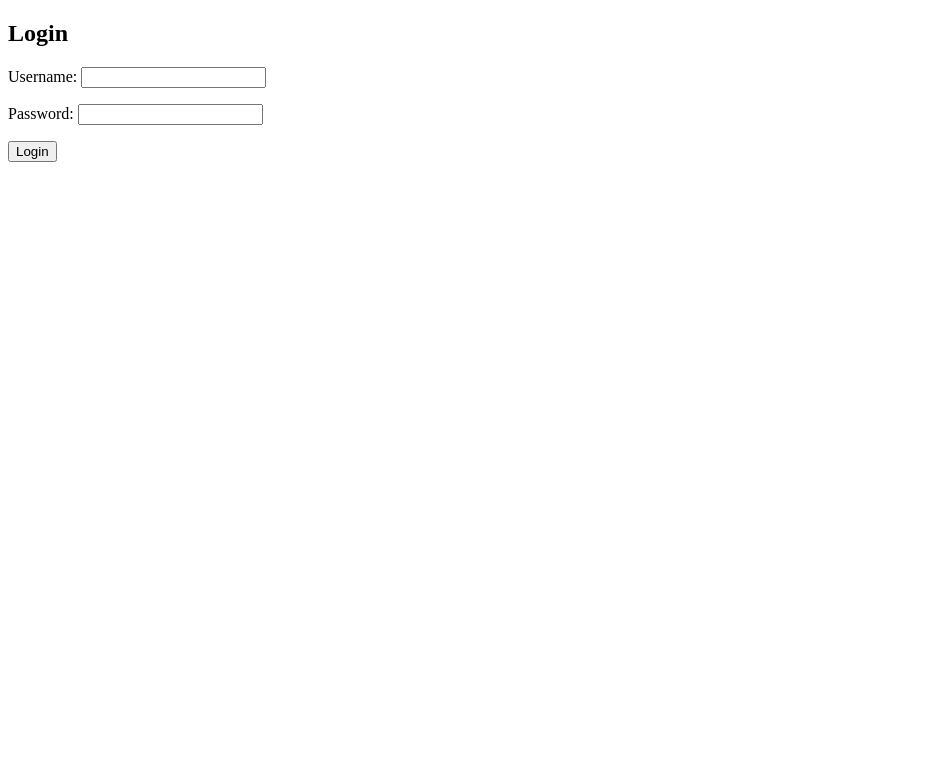
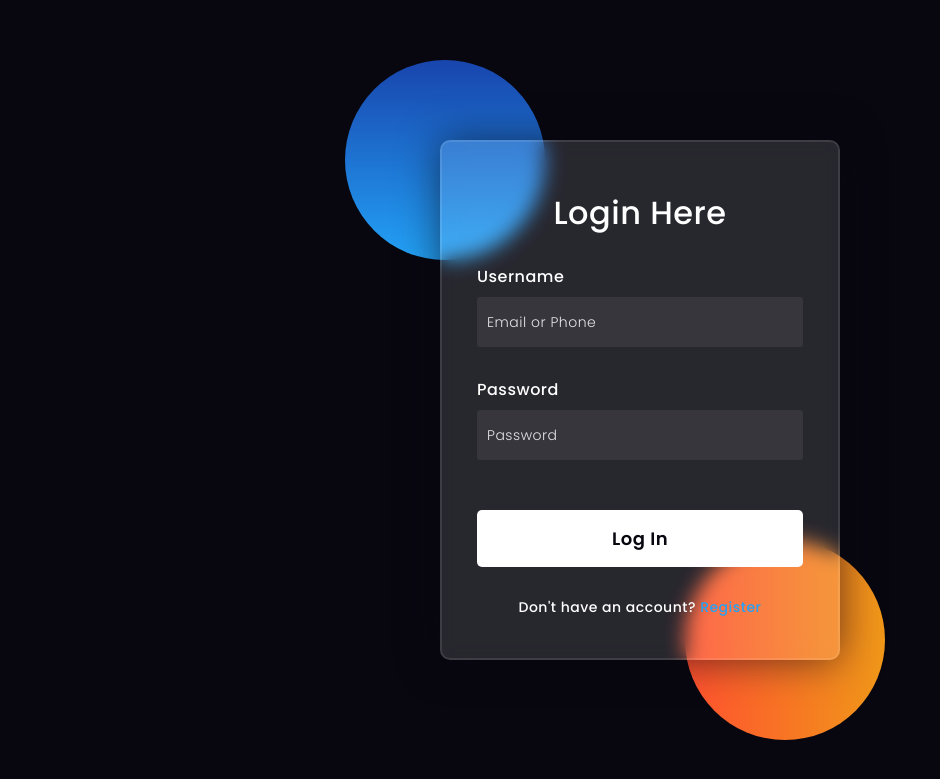
Before and after one commit to imadelghadaoui/warden-website, a Django app: page /accounts/login/ in a window 1280 px wide. Shown: the top 779 px of the page, without its empty margins (0-940 px from the left). Run offline with Django 5.2, Linux system fonts and the light colour scheme.

Commit message:
modify registration and login pages

```diff
--- a/accounts/forms.py
+++ b/accounts/forms.py
@@ -1,6 +1,15 @@
 # accounts/forms.py
 from django import forms
+from django.contrib.auth.models import User
 
 class LoginForm(forms.Form):
     username = forms.CharField(label="Username")
     password = forms.CharField(label="Password", widget=forms.PasswordInput)
+
+# forms.py
+from django.contrib.auth.forms import UserCreationForm
+
+class RegistrationForm(UserCreationForm):
+    class Meta:
+        model = User
+        fields = ['username', 'password1', 'password2']  # Add any additional fields as needed
--- a/accounts/templates/accounts/login.html
+++ b/accounts/templates/accounts/login.html
@@ -1,17 +1,140 @@
-<!-- accounts/templates/accounts/login.html -->
 <!DOCTYPE html>
 <html lang="en">
 <head>
-    <meta charset="UTF-8">
-    <meta name="viewport" content="width=device-width, initial-scale=1.0">
-    <title>Login</title>
+    <title>Glassmorphism login Form Tutorial in html css</title>
+
+    <link rel="preconnect" href="https://fonts.gstatic.com">
+    <link rel="stylesheet" href="https://cdnjs.cloudflare.com/ajax/libs/font-awesome/5.15.4/css/all.min.css">
+    <link href="https://fonts.googleapis.com/css2?family=Poppins:wght@300;500;600&display=swap" rel="stylesheet">
+    <style media="screen">
+        *,
+        *:before,
+        *:after{
+            padding: 0;
+            margin: 0;
+            box-sizing: border-box;
+        }
+        body{
+            background-color: #080710;
+        }
+        .background{
+            width: 430px;
+            height: 520px;
+            position: absolute;
+            transform: translate(-50%,-50%);
+            left: 50%;
+            top: 50%;
+        }
+        .background .shape{
+            height: 200px;
+            width: 200px;
+            position: absolute;
+            border-radius: 50%;
+        }
+        .shape:first-child{
+            background: linear-gradient(
+                #1845ad,
+                #23a2f6
+            );
+            left: -80px;
+            top: -80px;
+        }
+        .shape:last-child{
+            background: linear-gradient(
+                to right,
+                #ff512f,
+                #f09819
+            );
+            right: -30px;
+            bottom: -80px;
+        }
+        form{
+            height: 520px;
+            width: 400px;
+            background-color: rgba(255,255,255,0.13);
+            position: absolute;
+            transform: translate(-50%,-50%);
+            top: 50%;
+            left: 50%;
+            border-radius: 10px;
+            backdrop-filter: blur(10px);
+            border: 2px solid rgba(255,255,255,0.1);
+            box-shadow: 0 0 40px rgba(8,7,16,0.6);
+            padding: 50px 35px;
+        }
+        form *{
+            font-family: 'Poppins',sans-serif;
+            color: #ffffff;
+            letter-spacing: 0.5px;
+            outline: none;
+            border: none;
+        }
+        form h3{
+            font-size: 32px;
+            font-weight: 500;
+            line-height: 42px;
+            text-align: center;
+        }
+        label{
+            display: block;
+            margin-top: 30px;
+            font-size: 16px;
+            font-weight: 500;
+        }
+        input{
+            display: block;
+            height: 50px;
+            width: 100%;
+            background-color: rgba(255,255,255,0.07);
+            border-radius: 3px;
+            padding: 0 10px;
+            margin-top: 8px;
+            font-size: 14px;
+            font-weight: 300;
+        }
+        ::placeholder{
+            color: #e5e5e5;
+        }
+        button{
+            margin-top: 50px;
+            width: 100%;
+            background-color: #ffffff;
+            color: #080710;
+            padding: 15px 0;
+            font-size: 18px;
+            font-weight: 600;
+            border-radius: 5px;
+            cursor: pointer;
+        }
+        .register-link {
+            margin-top: 30px;
+            font-size: 14px;
+            text-align: center;
+            color: #ffffff;
+        }
+        .register-link a {
+            color: #23a2f6;
+            text-decoration: none;
+        }
+    </style>
 </head>
 <body>
-    <h2>Login</h2>
-    <form method="post">
-        {% csrf_token %}
-        {{ form.as_p }}
-        <button type="submit">Login</button>
+    <div class="background">
+        <div class="shape"></div>
+        <div class="shape"></div>
+    </div>
+    <form>
+        <h3>Login Here</h3>
+
+        <label for="username">Username</label>
+        <input type="text" placeholder="Email or Phone" id="username">
+
+        <label for="password">Password</label>
+        <input type="password" placeholder="Password" id="password">
+
+        <button>Log In</button>
+
+        <p class="register-link">Don't have an account? <a href="{% url 'register' %}">Register</a></p>
     </form>
 </body>
 </html>
--- a/accounts/urls.py
+++ b/accounts/urls.py
@@ -1,17 +1,10 @@
 # accounts/urls.py
 from django.urls import path
-from .views import user_login
-
-urlpatterns = [
-    path('login/', user_login, name='login'),
-    # You can add more URLs here like logout, registration, etc.
-]
-# accounts/urls.py
-from django.urls import path
+from .views import register
 from .views import user_login, user_logout
 
 urlpatterns = [
     path('login/', user_login, name='login'),
     path('logout/', user_logout, name='logout'),
-    # Other URL patterns...
+    path('register/', register, name='register'),
 ]
--- a/accounts/views.py
+++ b/accounts/views.py
@@ -28,3 +28,17 @@ from django.shortcuts import redirect
 def user_logout(request):
     logout(request)
     return redirect('login')  # Redirect to the login page after logout
+
+# views.py
+from django.shortcuts import render, redirect
+from .forms import RegistrationForm
+
+def register(request):
+    if request.method == 'POST':
+        form = RegistrationForm(request.POST)
+        if form.is_valid():
+            form.save()
+            return redirect('login')  # Redirect to login page after successful registration
+    else:
+        form = RegistrationForm()
+    return render(request, 'registration.html', {'form': form})
```
Also changed, not shown: accounts/templates/registration.html (added, +131 -0 lines).
